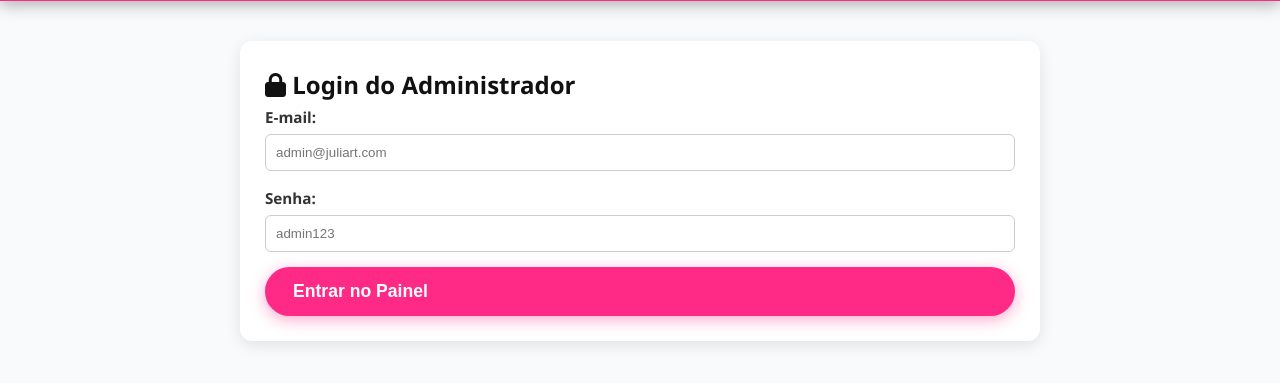
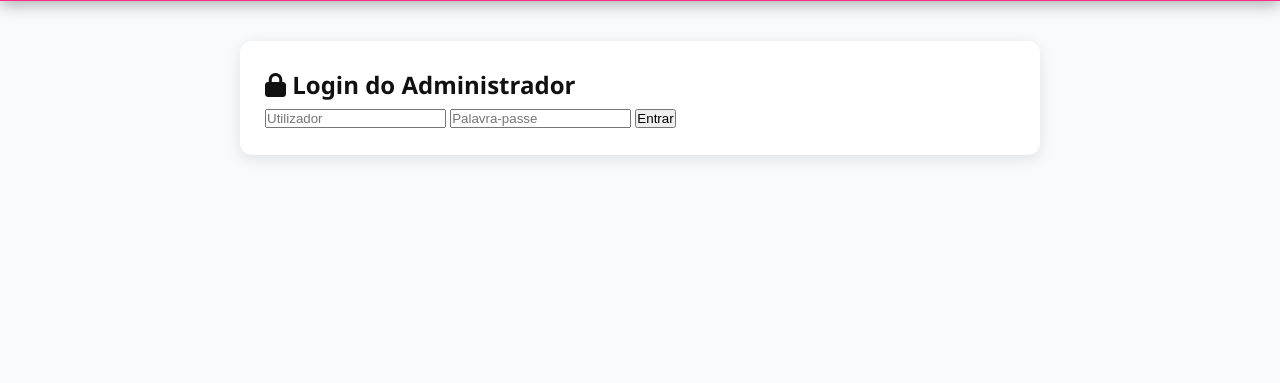
Before and after one commit to andersonsto1982-art/grafica-juliart-2.0, a website: page public/admin.html in a window 1280 px wide. Shown: the part 59-442 px from the top of the page. Drawn offline with Linux system fonts and the light colour scheme.

Commit message:
painel add

```diff
--- a/public/admin.html
+++ b/public/admin.html
@@ -46,17 +46,11 @@
         <!-- TELA DE LOGIN -->
         <div id="login-section" class="admin-container">
             <h2><i class="fa-solid fa-lock"></i> Login do Administrador</h2>
-            <form id="form-login">
-                <div class="form-group">
-                    <label>E-mail:</label>
-                    <input type="email" id="login-email" required placeholder="admin@juliart.com">
-                </div>
-                <div class="form-group">
-                    <label>Senha:</label>
-                    <input type="password" id="login-senha" required placeholder="admin123">
-                </div>
-                <button type="submit" class="btn-pink" style="width: 100%;">Entrar no Painel</button>
-            </form>
+            <form onsubmit="realizarLogin(event)">
+    <input type="text" id="usuario" placeholder="Utilizador" required>
+    <input type="password" id="senha" placeholder="Palavra-passe" required>
+    <button type="submit">Entrar</button>
+</form>
         </div>
 
         <!-- PAINEL DE CADASTRO -->
```
